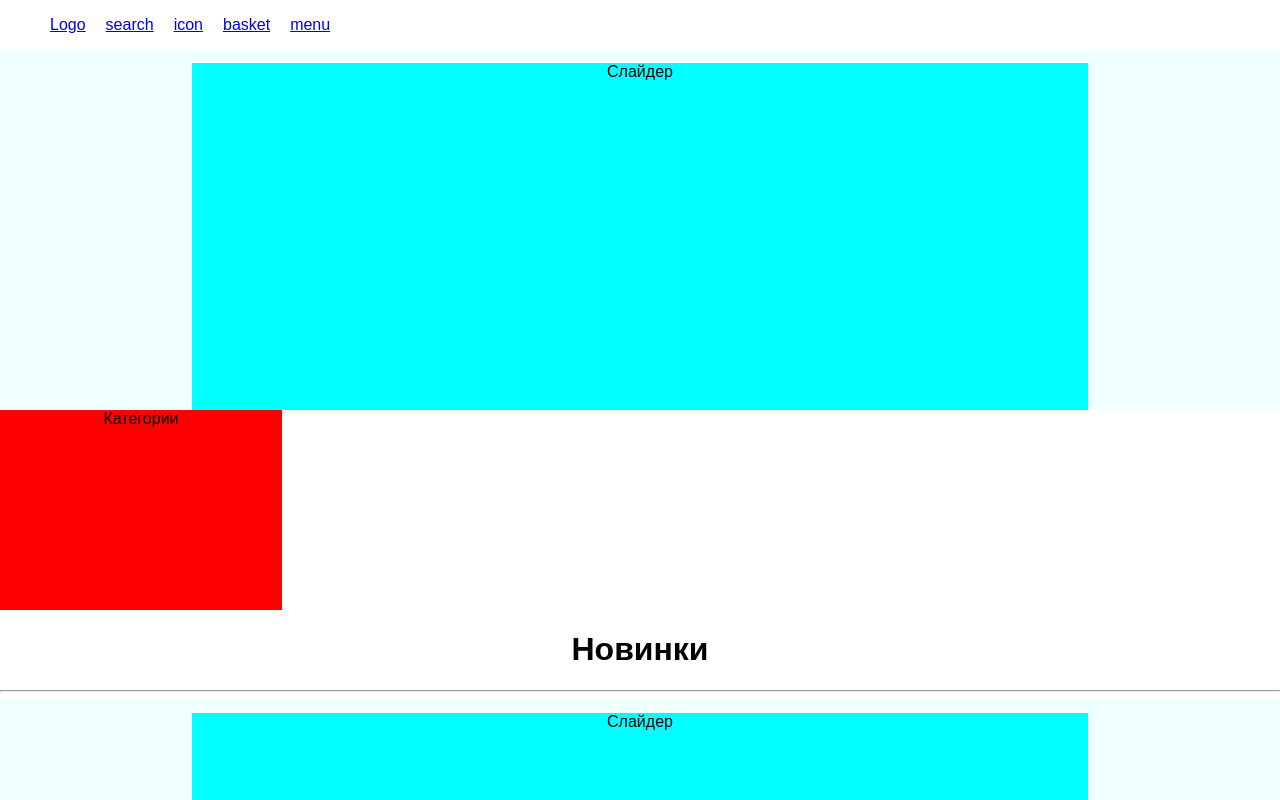
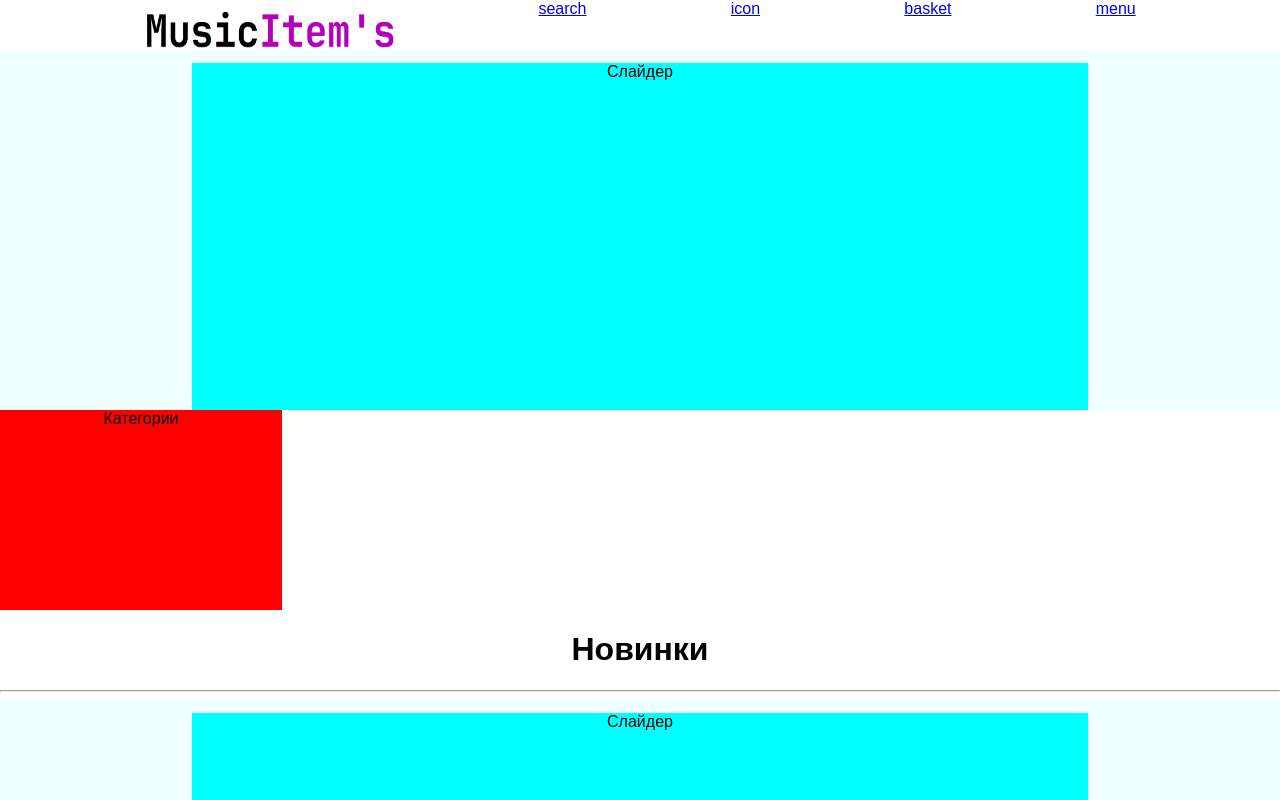
Before and after one commit to SochnuyFrykt/MusicEquiptment, a React (Create React App) app in the folder music_client/: page / in a window 1280 px wide. Shown: the top 800 px of the page. Built offline with nearby package versions, Linux system fonts and the light colour scheme.

Commit message:
new component

```diff
--- a/music_client/src/component/Layout/Layout.tsx
+++ b/music_client/src/component/Layout/Layout.tsx
@@ -1,27 +1,26 @@
 import React from 'react';
 import nb from './layout.module.scss'
+import Logo from './LayoutComponent/Logo/Logo';
 
 const Layout = (): React.ReactElement => {
     return (
         <>
-            <div className = {nb.layout}>
-                <ul>
-                    <li>
-                        <a href="/">Logo</a>
-                    </li>
-                    <li>
-                        <a href="/">search</a>
-                    </li>
-                    <li>
-                        <a href="/">icon</a>
-                    </li>
-                    <li>
-                        <a href="/">basket</a>
-                    </li>
-                    <li>
-                        <a href="/">menu</a>
-                    </li>
-                </ul>
+            <div className={nb.layout}>
+                <div>
+                    <Logo />
+                </div>
+                <div>
+                    <a href="/">search</a>
+                </div>
+                <div>
+                    <a href="/">icon</a>
+                </div>
+                <div>
+                    <a href="/">basket</a>
+                </div>
+                <div>
+                    <a href="/">menu</a>
+                </div>
             </div>
         </>
     );
--- /dev/null
+++ b/music_client/src/component/Layout/LayoutComponent/Logo/Logo.tsx
@@ -0,0 +1,14 @@
+import React from 'react';
+import logo from './Logo.jpg'
+
+const Logo = () => {
+    return (
+        <>
+            <div>
+                <img src={logo} width="250px" height="50px"/>
+            </div>
+        </>
+    );
+}
+
+export default Logo;
--- a/music_client/src/component/Layout/layout.module.scss
+++ b/music_client/src/component/Layout/layout.module.scss
@@ -1,12 +1,5 @@
 .layout {
+    height: 50px;
     display: flex;
-    height: 50px;
+    justify-content: space-evenly;
 }
-
-.layout li {
-    display: inline;
-}
-
-li {
-    margin: 5%;
-}
```
Also changed, not shown: music_client/src/component/Layout/LayoutComponent/Search/Search.tsx (added, +11 -0 lines), music_client/src/component/Layout/LayoutComponent/Logo/Logo.jpg (added).
